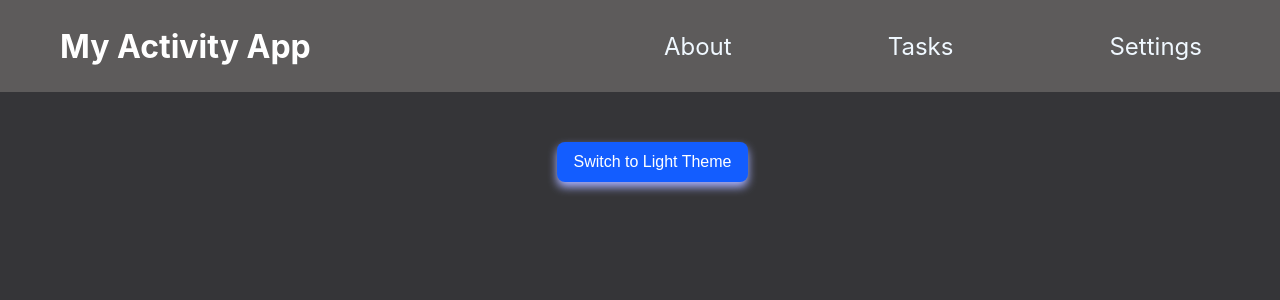
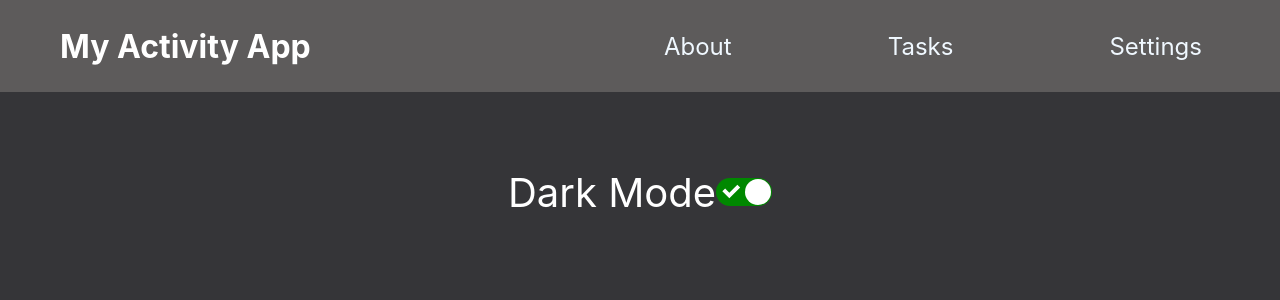
Before and after one commit to makzibs/ReactApp-Final-Project, a React (Create React App) app: page /setting in a window 1280 px wide. Shown: the top 300 px of the page. Built offline with nearby package versions, Linux system fonts and the light colour scheme.

Commit message:
Dark mode and Light mode toggling implemented

```diff
--- a/src/App.js
+++ b/src/App.js
@@ -2,8 +2,11 @@ import About from "./components/About";
 import Tasks from "./components/Tasks";
 import Setting from "./components/Setting";
 import { Routes, Route } from "react-router-dom";
+
 import { NavLink } from "react-router-dom";
 import "./styles/App.css";
+
+
 
 function App() {
   return (
--- a/src/components/About.js
+++ b/src/components/About.js
@@ -4,6 +4,7 @@ import { useNavigate } from "react-router-dom";
 
 function About() {
   const navigate = useNavigate();
+  const theme = localStorage.getItem("theme");
 
   const handleGoToTasks = () => {
     navigate("/tasks"); // Navigate to the /tasks route
@@ -24,7 +25,7 @@ function About() {
 
 
   return (
-    <div className="about">
+    <div className="about" id={theme}>
       <h1>Welcome to the homepage</h1>
       <button className="addTaskButton" onClick={handleGoToTasks}>Add Task</button>
       <h1>{time}</h1>
--- a/src/components/Form.js
+++ b/src/components/Form.js
@@ -180,5 +180,6 @@ export const Form = ({ addTask }) => {
       <input type="submit" value="Add Task" className="submit-btn" />
     </form>
 
+
   );
 };
--- a/src/components/Setting.js
+++ b/src/components/Setting.js
@@ -7,10 +7,11 @@ const Setting = () => {
 }
 
 export default Setting
-*/
+
 
 import React, { useState } from 'react';
 import "../styles/setting.css";
+
 
 const Setting = () => {
   // State to track the current theme
@@ -27,12 +28,77 @@ const Setting = () => {
   return (
     <div className={`setting ${themeClass}`}>
 
-      {/* Button to toggle between themes */}
+     //Button to toggle between themes
       <button className="theme-btn" onClick={toggleTheme}>
         {isDarkTheme ? "Switch to Light Theme" : "Switch to Dark Theme"}
       </button>
+
     </div>
   );
 }
 
 export default Setting;
+
+//latest working code//
+import "../styles/setting.css";
+import { createContext, useState } from "react";
+import ReactSwitch from "react-switch";
+
+export const ThemeContext = createContext(null);
+
+function Setting() {
+  const [theme, setTheme] = useState("dark");
+
+  const toggleTheme = () => {
+    setTheme((curr) => (curr === "light" ? "dark" : "light"));
+  };
+  return (
+    <ThemeContext.Provider value={{ theme, toggleTheme }}>
+      <div className="setting" id={theme}>
+        <div className="switch">
+          <label> {theme === "light" ? "Light Mode" : "Dark Mode"}</label>
+          <ReactSwitch onChange={toggleTheme} checked={theme === "dark"} />
+        </div>
+      </div>
+    </ThemeContext.Provider>
+  );
+}
+
+export default Setting;
+
+*/
+import "../styles/setting.css";
+import { createContext, useState, useEffect } from "react";
+import ReactSwitch from "react-switch";
+
+export const ThemeContext = createContext(null);
+
+function Setting() {
+  const [theme, setTheme] = useState(() => {
+    // Check local storage for the saved theme, default to "dark" if not found
+    const savedTheme = localStorage.getItem("theme");
+    return savedTheme || "dark";
+  });
+
+  const toggleTheme = () => {
+    setTheme((curr) => (curr === "light" ? "dark" : "light"));
+  };
+
+  useEffect(() => {
+    // Save the selected theme to local storage
+    localStorage.setItem("theme", theme);
+  }, [theme]);
+
+  return (
+    <ThemeContext.Provider value={{ theme, toggleTheme }}>
+      <div className="setting" id={theme}>
+        <div className="switch">
+          <label> {theme === "light" ? "Light Mode" : "Dark Mode"}</label>
+          <ReactSwitch onChange={toggleTheme} checked={theme === "dark"} />
+        </div>
+      </div>
+    </ThemeContext.Provider>
+  );
+}
+
+export default Setting;
--- a/src/components/Tasks.js
+++ b/src/components/Tasks.js
@@ -157,6 +157,7 @@ export default function Tasks() {
   const [tasks, setTasks] = useState([]);
   const [filterText, setFilterText] = useState(""); // State variable for filtering
   const [filterType, setFilterType] = useState("");
+  const theme = localStorage.getItem("theme");
 
   const filterTypes = ["", "Entertainment", "Studies", "Household"];
 
@@ -210,7 +211,7 @@ export default function Tasks() {
 
 
   return (
-    <div className="tasks">
+    <div className="tasks" id={theme}>
       <Form  addTask={handleTaskSubmit} />
       <div className="searchBarTypes">
       <input
--- a/src/styles/about.css
+++ b/src/styles/about.css
@@ -26,3 +26,15 @@
     box-shadow: 0px 3px 5px #7f89e0;
     cursor: pointer
   }
+
+  #light {
+    background-color: #f3ebf6;
+  }
+
+#dark {
+    background-color: #353538;
+  }
+
+ #light{
+    color: rgb(19, 93, 255);
+ }
--- a/src/styles/setting.css
+++ b/src/styles/setting.css
@@ -9,6 +9,25 @@
 
 }
 
+#light {
+    background-color: #f3ebf6;
+  }
+
+#dark {
+    background-color: #353538;
+  }
+
+ #light{
+    color: rgb(19, 93, 255);
+ }
+
+.switch {
+    display: flex;
+    width: 100vw;
+    height: 100px;
+    justify-content: center;
+    align-items: center;
+  }
 .theme-btn{
     height: 40px;
     background-color: rgb(19, 93, 255);
--- a/src/styles/tasks.css
+++ b/src/styles/tasks.css
@@ -16,3 +16,11 @@
     justify-content: space-around;
     margin-bottom: 60px;
 }
+
+#light.about {
+    background-color: #f3ebf6;
+  }
+
+#dark {
+    background-color: #353538;
+  }
```
